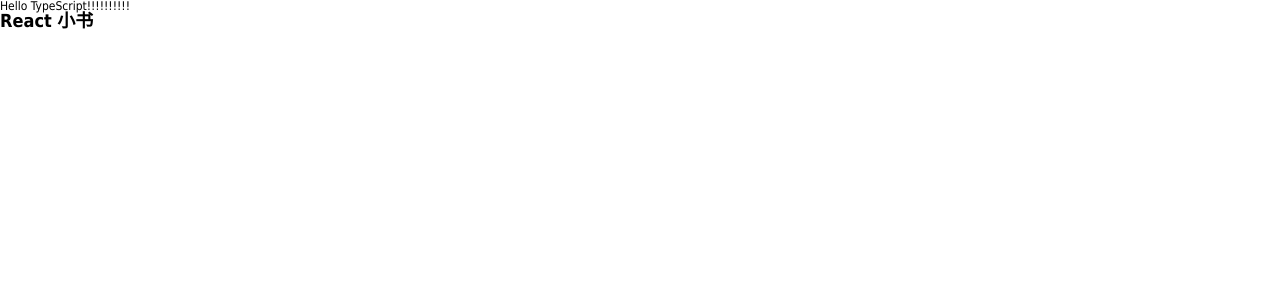
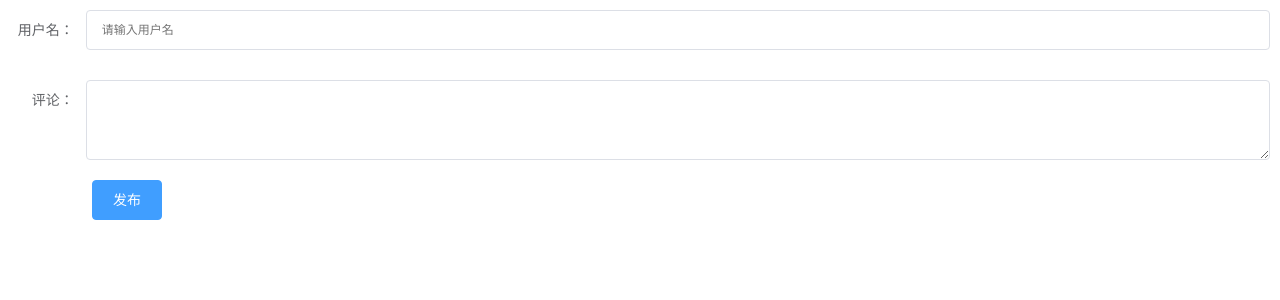
Before and after one commit to wangjiewangjie/react-pc-template, a React (Create React App) app: page /commentapp in a window 1280 px wide. Shown: the top 300 px of the page. Built offline with nearby package versions, Linux system fonts and the light colour scheme.

Commit message:
feat:评论demo

```diff
--- a/src/index.tsx
+++ b/src/index.tsx
@@ -1,14 +1,12 @@
 import React from 'react';
 import ReactDOM from 'react-dom';
 import './styles/reset.css';
-import App from './views/App';
-import Home from './views/Home';
+import CommentApp from './views/comment/CommentApp'
 import * as serviceWorker from './serviceWorker';
 
 ReactDOM.render(
   <React.StrictMode>
-    <App name="TypeScript" enthusiasmLevel={10} />
-    <Home/>
+    <CommentApp />
   </React.StrictMode>,
   document.getElementById('root')
 );
--- a/src/views/App.tsx
+++ /dev/null
@@ -1,30 +0,0 @@
-// src/components/Hello.tsx
-
-import * as React from 'react';
-
-export interface Props {
-  name: string;
-  enthusiasmLevel?: number;
-}
-
-function Hello({ name, enthusiasmLevel = 1 }: Props) {
-  if (enthusiasmLevel <= 0) {
-    throw new Error('You could be a little more enthusiastic. :D');
-  }
-
-  return (
-    <div className="hello">
-      <div className="greeting">
-        Hello {name + getExclamationMarks(enthusiasmLevel)}
-      </div>
-    </div>
-  );
-}
-
-export default Hello;
-
-// helpers
-
-function getExclamationMarks(numChars: number) {
-  return Array(numChars + 1).join('!');
-}
--- a/src/views/Home.tsx
+++ b/src/views/comment/Comment.tsx
@@ -1,13 +1,13 @@
 import React, { Component } from 'react'
 
-class Home extends Component {
+class Comment extends Component {
   render() {
     return (
       <div>
-        <h1>React 小书</h1>
+       Comment
       </div>
     )
   }
 }
 
-export default Home;
+export default Comment
--- /dev/null
+++ b/src/views/comment/CommentApp.tsx
@@ -0,0 +1,15 @@
+import React, { Component } from 'react';
+import './comment_app.scss'
+import CommentInput from "./CommentInput"
+
+class CommentApp extends Component {
+  render() {
+    return (
+      <div className="comment">
+        <CommentInput />
+      </div>
+    )
+  }
+}
+
+export default CommentApp
--- /dev/null
+++ b/src/views/comment/CommentInput.tsx
@@ -0,0 +1,25 @@
+import React, { Component } from 'react'
+import './comment_input.scss'
+
+class CommentInput extends Component {
+  render() {
+    return (
+      <form>
+        <div className="input_wrap">
+          <label htmlFor="username">用户名：</label>
+          <input type="text" name="username" placeholder="请输入用户名" />
+        </div>
+
+        <div className="input_wrap">
+          <label htmlFor="comment">评论：</label>
+          <textarea name="comment"></textarea>
+        </div>
+
+        <button>发布</button>
+      </form>
+
+    )
+  }
+}
+
+export default CommentInput
--- /dev/null
+++ b/src/views/comment/comment_input.scss
@@ -0,0 +1,69 @@
+.input_wrap {
+  display: flex;
+  margin-bottom: 10px;
+  padding: 10px;
+
+  label {
+    display: inline-block;
+    width: 80px;
+    text-align: right;
+    vertical-align: middle;
+    font-size: 14px;
+    color: #606266;
+    line-height: 40px;
+    padding: 0 12px 0 0;
+    box-sizing: border-box;
+  }
+
+  input,
+  textarea {
+    -webkit-appearance: none;
+    background-color: #fff;
+    background-image: none;
+    border-radius: 4px;
+    border: 1px solid #dcdfe6;
+    box-sizing: border-box;
+    color: #606266;
+    display: inline-block;
+    font-size: inherit;
+    height: 40px;
+    line-height: 40px;
+    outline: none;
+    padding: 0 15px;
+    transition: border-color .2s cubic-bezier(.645, .045, .355, 1);
+    width: 100%;
+  }
+
+  textarea {
+    min-height: 80px;
+    line-height: 1.5em;
+  }
+}
+
+button {
+  display: inline-block;
+  line-height: 1;
+  white-space: nowrap;
+  cursor: pointer;
+  background: #fff;
+  border: 1px solid #dcdfe6;
+  color: #606266;
+  -webkit-appearance: none;
+  text-align: center;
+  box-sizing: border-box;
+  outline: none;
+  margin: 0;
+  margin-left: 92px;
+  transition: .1s;
+  font-weight: 500;
+  -moz-user-select: none;
+  -webkit-user-select: none;
+  -ms-user-select: none;
+  padding: 12px 20px;
+  font-size: 14px;
+  border-radius: 4px;
+
+  color: #fff;
+  background-color: #409eff;
+  border-color: #409eff;
+}
```
Also changed, not shown: src/router/router.tsx (+5 -5 lines), src/views/App.css (deleted, +0 -38 lines), src/views/comment/CommentList.tsx (added, +13 -0 lines), src/views/comment/comment_app.scss (added).
